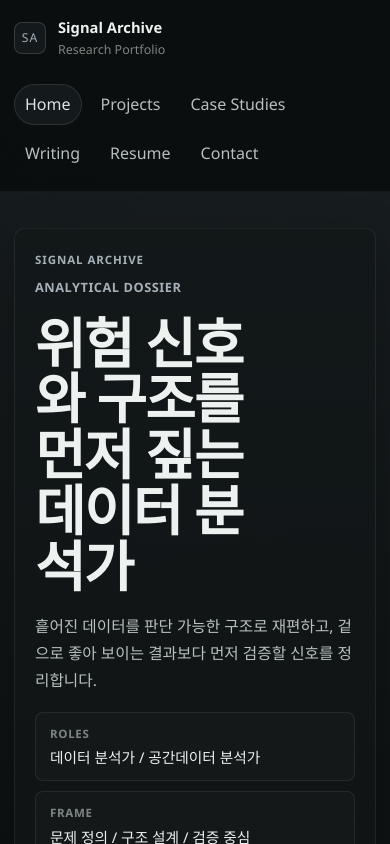
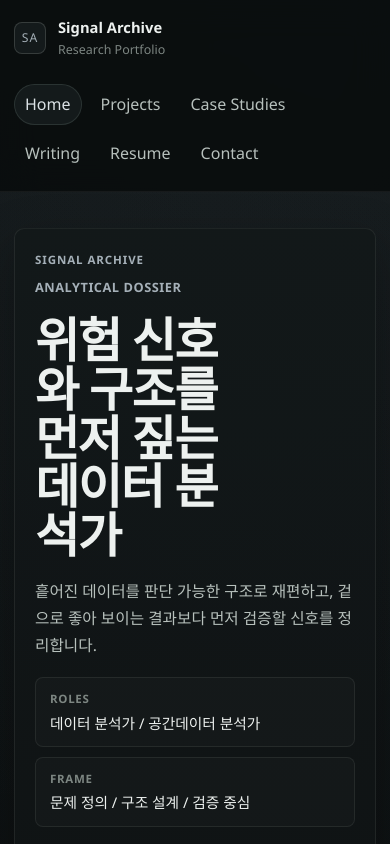
Before and after one commit to dffxonnb-cyber/signal-archive, a Next.js app: page / in a window 390 px wide. Shown: the top 844 px of the page. Built offline with nearby package versions, Linux system fonts and the light colour scheme.

Commit message:
style(home): reduce hero headline size

```diff
--- a/app/globals.css
+++ b/app/globals.css
@@ -387,7 +387,7 @@ main {
 
 .home-hero .hero-title {
   max-width: 7.8ch;
-  font-size: 3.42rem;
+  font-size: 3rem;
 }
 
 .home-hero__summary {
@@ -1251,7 +1251,7 @@ main {
 
   .hero-title {
     max-width: 10ch;
-    font-size: 2.5rem;
+    font-size: 2.24rem;
   }
 
   .home-hero,
```
